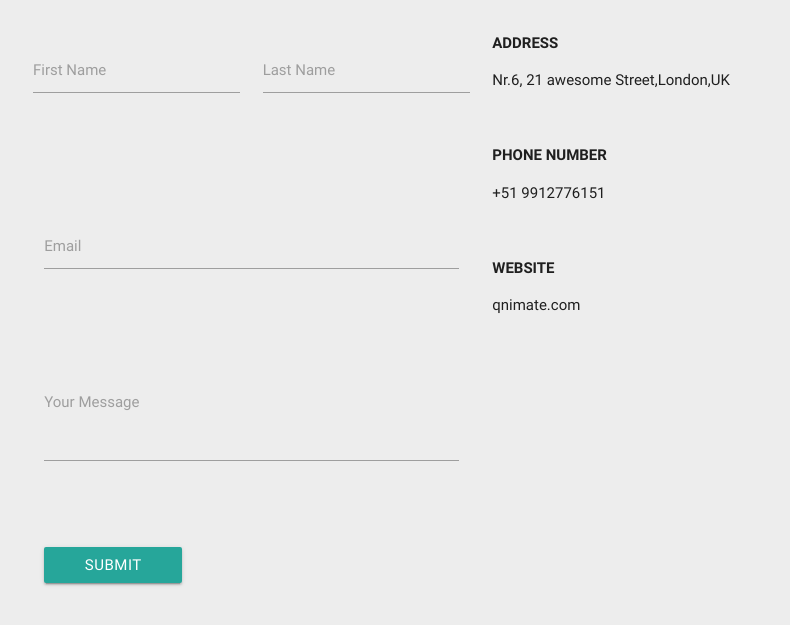
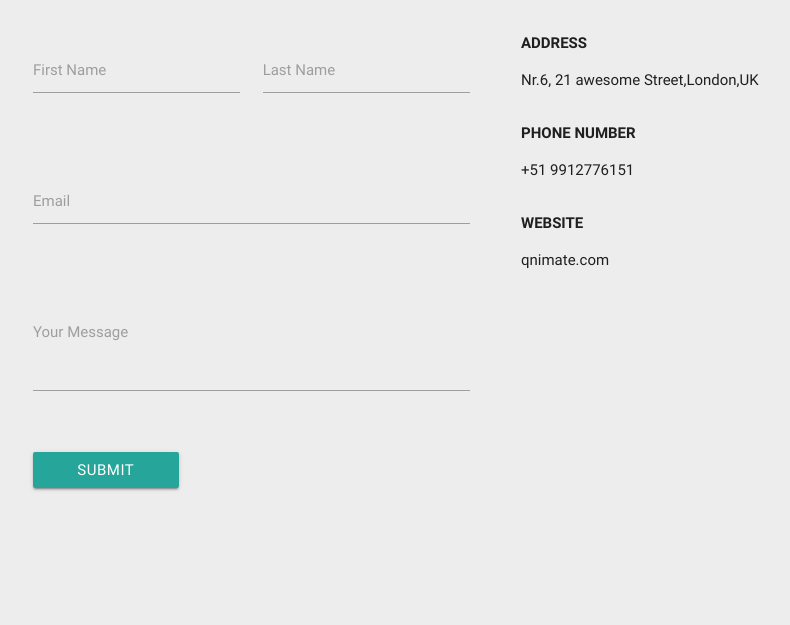
Before and after one commit to MaiaRT46RRRRRRR/Leccion_34_Proyecto-Materialize, a plain HTML site: page index.html in a window 1280 px wide. Shown: the part 237-862 px from the top of the page, without its empty margins (159-949 px from the left). Drawn offline with Linux system fonts and the light colour scheme.

Commit message:
arreglando padding

```diff
--- a/assets/css/style.css
+++ b/assets/css/style.css
@@ -3,21 +3,25 @@ body, html {
 	background-color: #EDEDED !important;
 	font-family: "Roboto", sans-serif;
 }
-
 .upper{
 	text-transform: uppercase;
 }
 .bold{
 	font-weight: bold;
-
 }
 #contact{
 	padding-top: 100px;
 	padding-bottom: 100px;
 }
 .input-field{
-	margin-bottom: 4rem;
+	margin-bottom: 1rem;
 }
 .button{
 	margin-bottom: 2rem;
 }
+.pb{
+	padding-bottom: 15px;
+}
+#information {
+ padding-left: 40px;
+}
--- a/index.html
+++ b/index.html
@@ -24,42 +24,45 @@
       </div>
       </div>
       <div class="row">
-
         <form class="col s12 m6" id="formValidate">
           <div class="row">
             <div class="input-field col s6 m6">
               <input  id="first_name" type="text" class="validate" required>
-              <label for="first_name" data-error="Only Letters" data-success="RIGHT!" >First Name</label>
+              <label for="first_name" data-error="Only Letters" data-success="" >First Name</label>
             </div>
             <div class="input-field col s6 m6">
               <input id="last_name" type="text" class="validate"required>
-              <label for="last_name" data-error="Only Letters" data-success="RIGHT!" >Last Name</label>
+              <label for="last_name" data-error="Only Letters" data-success="" >Last Name</label>
             </div>
           </div>
-
+          <div class="row">
             <div class="input-field col s12">
               <input id="email" type="email" class="validate" required>
               <label for="email" data-error="WRONG!" data-success="RIGHT!" >Email</label>
             </div>
-
+          </div>
+          <div class="row">
             <div class="input-field col s12">
               <textarea id="textarea1" class="materialize-textarea" required></textarea>
               <label for="textarea1">Your Message</label>
             </div>
+          </div>
+          <div class="row">
             <div class="button col s12">
               <button class="btn waves-effect waves-light col s5 m4" type="submit" name="action">Submit
               </button>
             </div>
+          </div>
         </form>
-        <div class="information col s11 offset-s1 m6">
-          <p class="upper bold">Address</p>
-          <p>Nr.6, 21 awesome Street,London,UK</p>
-          <br>
-          <p class="upper bold">Phone Number</p>
-          <p>+51 9912776151</p>
-          <br>
-          <p class="upper bold">Website</p>
-          <p>qnimate.com</p>
+        <div class="row">
+          <div id="information"class="col s12 m6">
+            <p class="upper bold">Address</p>
+            <p class="pb">Nr.6, 21 awesome Street,London,UK</p>
+            <p class="upper bold">Phone Number</p>
+            <p class="pb">+51 9912776151</p>
+            <p class="upper bold">Website</p>
+            <p class="pb">qnimate.com</p>
+          </div>
         </div>
       </div>
     </section>
```
Also changed, not shown: assets/js/main.js (+5 -3 lines).
